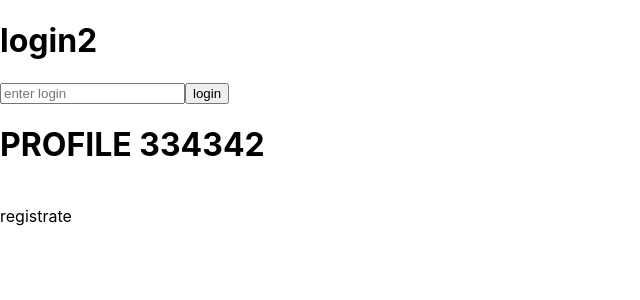
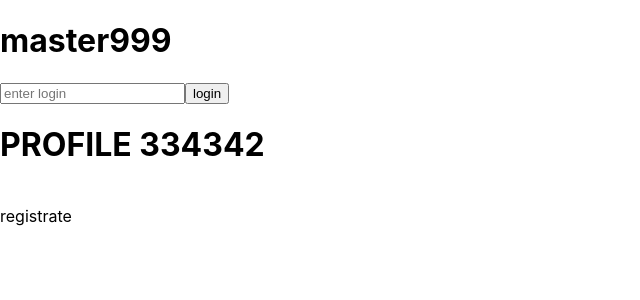
Before and after one commit to safronman/test_git2, a React (Create React App) app: page / in a window 1280 px wide. Shown: the top 300 px of the page, without its empty margins (0-640 px from the left). Built offline with nearby package versions, Linux system fonts and the light colour scheme.

Commit message:
commit -45654

```diff
--- a/src/App.js
+++ b/src/App.js
@@ -5,7 +5,7 @@ function App() {
   return (
     <div>
       <div>
-        <h1>login2</h1>
+        <h1>master999</h1>
         <input type="text" placeholder={'enter login'} />
         <button>login</button>
       </div>
```
